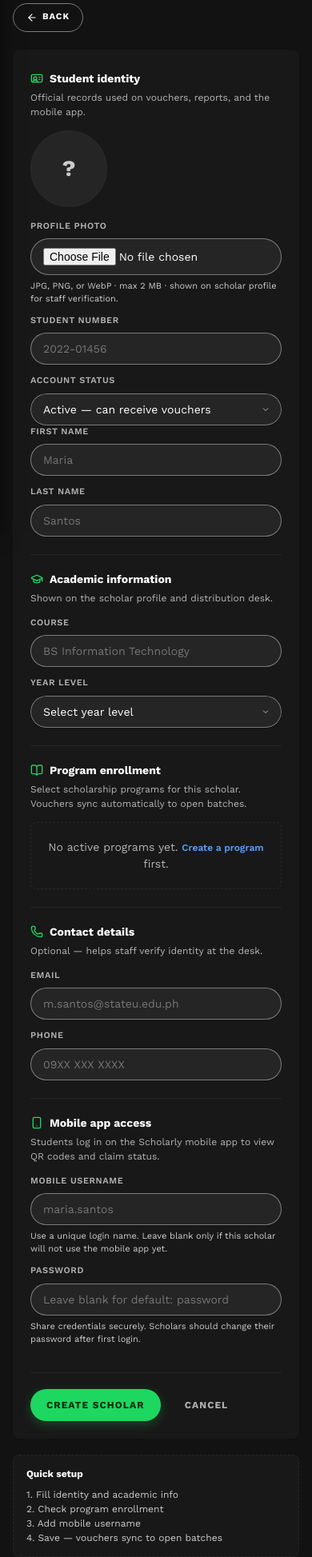
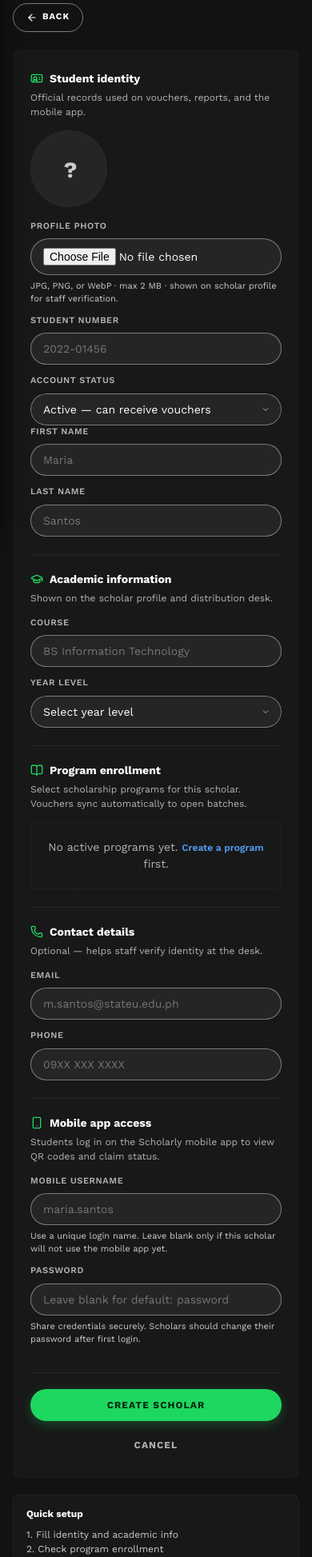
Before and after one commit to RoboticNoob-sketch/scholar, a PHP site: page /admin/scholar-form.php in a window 390 px wide. Shown: the part 185-2132 px from the top of the page at 80% size. Run offline with PHP 8.4, Linux system fonts and the light colour scheme; the visitor is signed in with stand-in values (Sample User, id 1); data that the repository does not hold is empty.

Commit message:
Fix scholar avatar display on web and mobile.
Return absolute photo URLs from the API, constrain admin avatar/form layout, and load profile photos in the app with a reusable ScholarAvatar widget.

Co-authored-by: Cursor <cursoragent@cursor.com>

```diff
--- a/web/admin/scholar-form.php
+++ b/web/admin/scholar-form.php
@@ -209,7 +209,7 @@ render_admin_layout($pdo, 'scholars', $pageTitle, function () use (
     echo '</div></div>';
 
     echo '<div class="scholar-form-layout">';
-    echo '<form method="post" enctype="multipart/form-data" class="card form-grid form-wide">';
+    echo '<form method="post" enctype="multipart/form-data" class="card form-grid scholar-form-card">';
     if ($isEdit) {
         echo '<input type="hidden" name="id" value="' . (int) $scholar['id'] . '">';
     }
@@ -218,11 +218,13 @@ render_admin_layout($pdo, 'scholars', $pageTitle, function () use (
     echo '<div class="form-section-head"><div class="card-title"><i data-lucide="id-card"></i> Student identity</div>';
     echo '<p>Official records used on vouchers, reports, and the mobile app.</p></div>';
     echo '<div class="photo-upload">';
+    echo '<div class="scholar-avatar-wrap">';
     if ($photoUrl) {
-        echo '<img class="photo-preview" id="photoPreview" src="' . e($photoUrl) . '" alt="Scholar photo">';
+        echo '<img class="photo-preview scholar-avatar" id="photoPreview" src="' . e($photoUrl) . '" alt="Scholar photo" width="96" height="96">';
     } else {
-        echo '<div class="photo-preview placeholder" id="photoPreview">' . e($initials !== '' ? $initials : '?') . '</div>';
+        echo '<div class="photo-preview placeholder scholar-avatar" id="photoPreview">' . e($initials !== '' ? $initials : '?') . '</div>';
     }
+    echo '</div>';
     echo '<div class="photo-upload-fields">';
     echo '<label class="field-label" for="photo">Profile photo</label>';
     echo '<input class="input" id="photo" type="file" name="photo" accept="image/jpeg,image/png,image/webp">';
@@ -355,7 +357,9 @@ render_admin_layout($pdo, 'scholars', $pageTitle, function () use (
     echo '    else {';
     echo '      const img = document.createElement("img");';
     echo '      img.id = "photoPreview";';
-    echo '      img.className = "photo-preview";';
+    echo '      img.className = "photo-preview scholar-avatar";';
+    echo '      img.width = 96;';
+    echo '      img.height = 96;';
     echo '      img.alt = "Scholar photo preview";';
     echo '      img.src = reader.result;';
     echo '      preview.replaceWith(img);';
--- a/web/api/auth/login.php
+++ b/web/api/auth/login.php
@@ -38,6 +38,7 @@ if ($user['role'] === 'student') {
             'course' => $profile['course'],
             'year_level' => $profile['year_level'],
             'email' => $profile['email'],
+            'photo_url' => scholar_photo_url($profile['photo_path'] ?? null, (int) $profile['id']),
         ];
     }
 }
--- a/web/api/claims/verify-profile.php
+++ b/web/api/claims/verify-profile.php
@@ -62,5 +62,6 @@ json_response([
         'name' => scholar_full_name($scholar),
         'student_no' => $scholar['student_no'],
         'public_id' => $scholar['public_id'],
+        'photo_url' => scholar_photo_url($scholar['photo_path'] ?? null, (int) $scholar['id']),
     ],
 ]);
--- a/web/assets/css/app.css
+++ b/web/assets/css/app.css
@@ -710,25 +710,78 @@ input[type="checkbox"] {
   grid-template-columns: minmax(0, 1fr) 300px;
   gap: 20px;
   align-items: start;
+  width: 100%;
+}
+
+.scholar-form-layout > form,
+.scholar-form-card {
+  width: 100%;
+  max-width: none;
+  min-width: 0;
+}
+
+.scholar-profile-head {
+  display: flex;
+  align-items: center;
+  gap: 16px;
+  margin-bottom: 16px;
+}
+
+.scholar-profile-meta {
+  display: flex;
+  flex-direction: column;
+  align-items: flex-start;
+  gap: 8px;
+  min-width: 0;
+}
+
+.scholar-profile-name {
+  font-size: 18px;
+  font-weight: 700;
+  line-height: 1.3;
+  word-break: break-word;
+}
+
+.scholar-avatar-wrap {
+  width: 96px;
+  height: 96px;
+  min-width: 96px;
+  min-height: 96px;
+  flex-shrink: 0;
+  overflow: hidden;
+  border-radius: 999px;
+  border: 2px solid var(--surface-elevated-alt);
+  background: var(--surface-elevated);
 }
 
 .photo-upload {
   display: flex;
   gap: 16px;
-  align-items: center;
+  align-items: flex-start;
   flex-wrap: wrap;
 }
 
-.photo-preview {
+.photo-preview,
+.scholar-avatar,
+.scholar-avatar-wrap img {
+  display: block;
   width: 96px;
   height: 96px;
+  max-width: 96px;
+  max-height: 96px;
   border-radius: 999px;
   object-fit: cover;
-  border: 2px solid var(--surface-elevated-alt);
+  border: none;
   background: var(--surface-elevated);
 }
 
-.photo-preview.placeholder {
+.scholar-avatar-wrap .photo-preview,
+.scholar-avatar-wrap .scholar-avatar {
+  border: none;
+}
+
+.photo-preview.placeholder,
+.scholar-avatar.placeholder {
   display: flex;
   align-items: center;
   justify-content: center;
@@ -739,7 +792,7 @@ input[type="checkbox"] {
 
 .photo-upload-fields {
   flex: 1;
-  min-width: 220px;
+  min-width: 0;
 }
 
 .program-checklist {
@@ -1081,6 +1134,50 @@ input[type="checkbox"] {
   .filter-bar .input, .filter-bar .select { min-width: 0; }
 }
 
+@media (max-width: 640px) {
+  .form-row {
+    flex-direction: column;
+    align-items: stretch;
+  }
+
+  .form-row > * {
+    min-width: 0;
+    width: 100%;
+  }
+
+  .photo-upload {
+    flex-direction: column;
+    align-items: flex-start;
+  }
+
+  .photo-upload-fields {
+    width: 100%;
+  }
+
+  .form-actions {
+    flex-direction: column;
+    align-items: stretch;
+  }
+
+  .form-actions .btn {
+    width: 100%;
+    justify-content: center;
+  }
+
+  .page-header .table-actions {
+    width: 100%;
+  }
+
+  .page-header .btn-group {
+    flex-wrap: wrap;
+    width: 100%;
+  }
+
+  .scholar-profile-head {
+    flex-wrap: wrap;
+  }
+}
+
 @media (max-width: 520px) {
   .page-title { font-size: 22px; }
   .topbar-user .name, .topbar-user .role { display: none; }
--- a/web/includes/helpers.php
+++ b/web/includes/helpers.php
@@ -16,6 +16,34 @@ function base_url(string $path = ''): string
     $base = rtrim(app_config()['base_url'], '/');
     $path = ltrim($path, '/');
     return $path === '' ? $base : $base . '/' . $path;
+}
+
+function absolute_url(string $path = ''): string
+{
+    $configured = app_config()['base_url'];
+    $path = ltrim($path, '/');
+
+    if ($configured !== '' && preg_match('#^https?://#i', $configured)) {
+        $base = rtrim($configured, '/');
+        return $path === '' ? $base : $base . '/' . $path;
+    }
+
+    $scheme = (!empty($_SERVER['HTTPS']) && $_SERVER['HTTPS'] !== 'off') ? 'https' : 'http';
+    $host = $_SERVER['HTTP_HOST'] ?? 'localhost';
+    $prefix = rtrim((string) $configured, '/');
+    if ($prefix !== '' && $prefix[0] !== '/') {
+        $prefix = '/' . $prefix;
+    }
+
+    if ($path === '') {
+        return $scheme . '://' . $host . $prefix;
+    }
+
+    if ($prefix === '') {
+        return $scheme . '://' . $host . '/' . $path;
+    }
+
+    return $scheme . '://' . $host . $prefix . '/' . $path;
 }
 
 function redirect(string $path): never
@@ -195,10 +223,10 @@ function scholar_photo_url(?string $photoPath, ?int $scholarId = null): ?string
     }
 
     if ($scholarId !== null && $scholarId > 0) {
-        return base_url('scholar-photo.php?id=' . $scholarId);
+        return absolute_url('scholar-photo.php?id=' . $scholarId);
     }
 
-    return base_url('assets/uploads/scholars/' . basename($photoPath));
+    return absolute_url('assets/uploads/scholars/' . basename($photoPath));
 }
 
 function delete_scholar_photo_file(?string $photoPath): void
--- a/web/includes/layout.php
+++ b/web/includes/layout.php
@@ -23,6 +23,16 @@ function render_school_logo(string $class = 'brand-logo'): void
     echo '<img class="' . e($class) . '" src="' . e(school_logo_url()) . '" alt="SLSU Tiaong logo">';
 }
 
+function asset_url(string $path): string
+{
+    $url = base_url($path);
+    $full = dirname(__DIR__) . '/' . ltrim($path, '/');
+    if (is_file($full)) {
+        $url .= '?v=' . filemtime($full);
+    }
+    return $url;
+}
+
 function render_head(string $title): void
 {
     $app = e(app_config()['app_name']);
@@ -41,7 +51,7 @@ function render_head(string $title): void
     echo '  <link rel="icon" type="image/png" href="' . e(school_logo_url()) . '">' . "\n";
     echo "  <title>{$title} · {$app}</title>\n";
     foreach ($assets as $asset) {
-        echo '  <link rel="stylesheet" href="' . e(base_url($asset)) . "\">\n";
+        echo '  <link rel="stylesheet" href="' . e(asset_url($asset)) . "\">\n";
     }
     echo "</head>\n<body>\n";
 }
```
Also changed, not shown: web/admin/scholar-view.php (+6 -2 lines), 4 other files.
